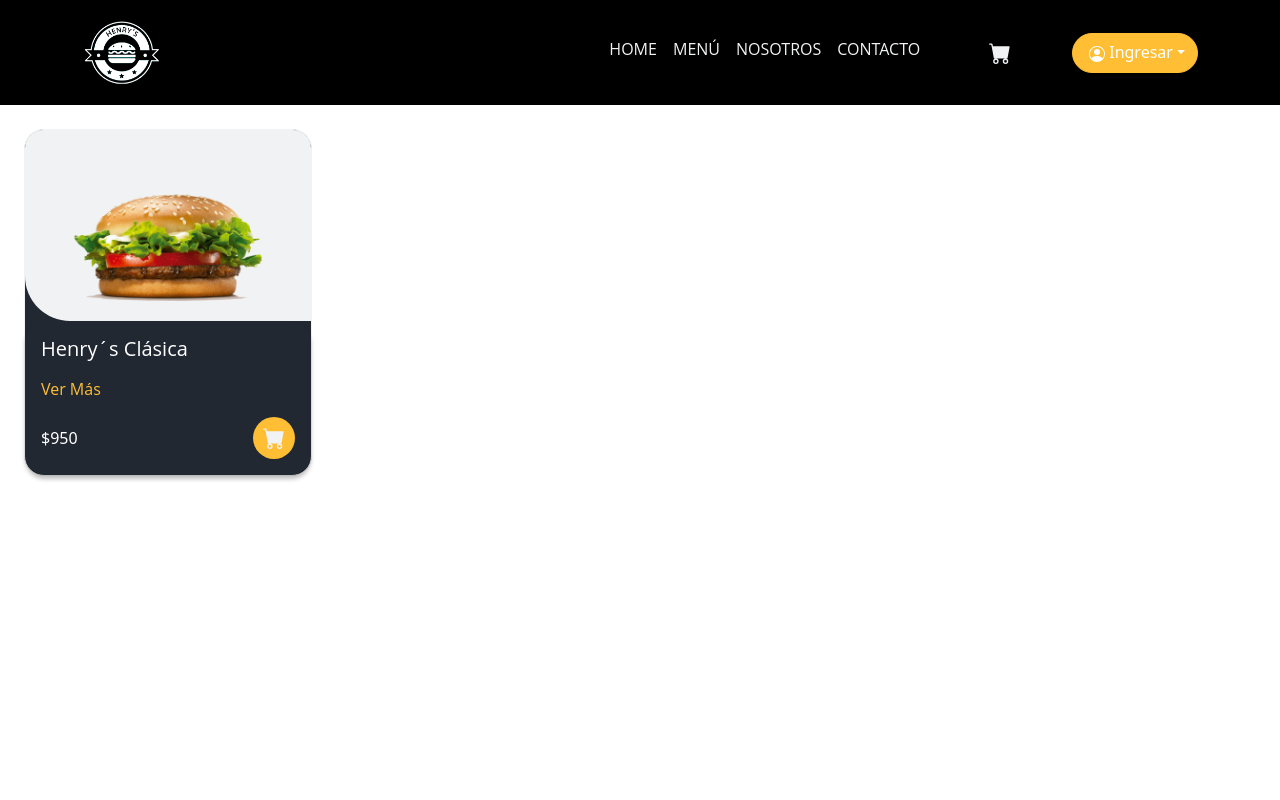
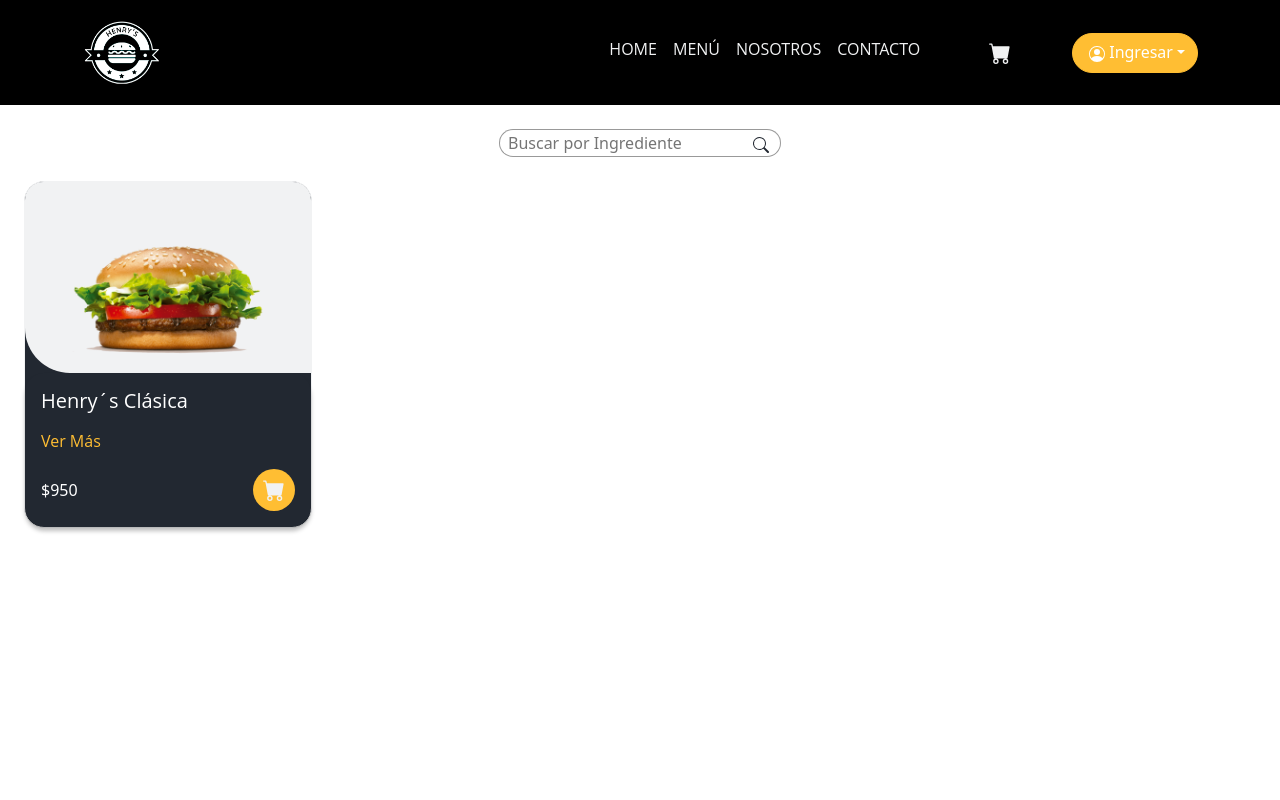
Before and after one commit to mabhyHs/Henrys-app, a React (Create React App) app in the folder client/: page /menu in a window 1280 px wide. Shown: the top 800 px of the page. Built offline with nearby package versions, Linux system fonts and the light colour scheme.

Commit message:
Create(SearchBar-UI)

```diff
--- a/client/src/Components/Menu/Menu.jsx
+++ b/client/src/Components/Menu/Menu.jsx
@@ -1,11 +1,13 @@
 import React from 'react';
 import ProductsContainerMenu from '../ProductsContainerMenu/ProductsContainerMenu';
+import SearchBar from '../SearchBar/SearchBar';
 
 import './Menu.css';
 
 function Menu() {
   return (
     <div className="menu__container">
+      <SearchBar />
       <ProductsContainerMenu />
     </div>
   );
--- /dev/null
+++ b/client/src/Components/SearchBar/SearchBar.css
@@ -0,0 +1,14 @@
+.search__input {
+  border-radius: 20px 0px 0px 20px;
+  border: var(--bc-inputs);
+  border-right: none;
+}
+
+.search__btn {
+  border-radius: 0px 20px 20px 0px;
+  background-color: transparent;
+  border: var(--bc-inputs);
+  border-left: none;
+  color: var(--main-color-dark);
+  width: 40px;
+}
--- a/client/src/Components/SearchBar/SearchBar.jsx
+++ b/client/src/Components/SearchBar/SearchBar.jsx
@@ -1,7 +1,8 @@
 import React, { useState } from 'react';
 import { useDispatch } from 'react-redux';
+import { Search } from 'react-bootstrap-icons';
 import { getIngredients } from '../../Redux/actions/actions';
-
+import './SearchBar.css';
 // eslint-disable-next-line no-unused-vars, react/prop-types
 function SearchBar({ onSearch }) {
   const dispatch = useDispatch();
@@ -21,16 +22,21 @@ function SearchBar({ onSearch }) {
   //   lo que retorna
 
   return (
-    <div>
+    <div className="pt-4">
       <input
+        className="search__input ps-2"
         value={ingredients}
         type="text"
-        placeholder="ingresa tu ingrediente favorito"
+        placeholder="Buscar por Ingrediente"
         onChange={(e) => handleInput(e)}
       />
 
-      <button type="submit" onClick={(e) => handleSubmit(e)}>
-        Search
+      <button
+        className="search__btn"
+        type="submit"
+        onClick={(e) => handleSubmit(e)}
+      >
+        <Search />
       </button>
     </div>
   );
```
Also changed, not shown: client/src/Components/SearchBar/SearchBar.module.css (deleted).
